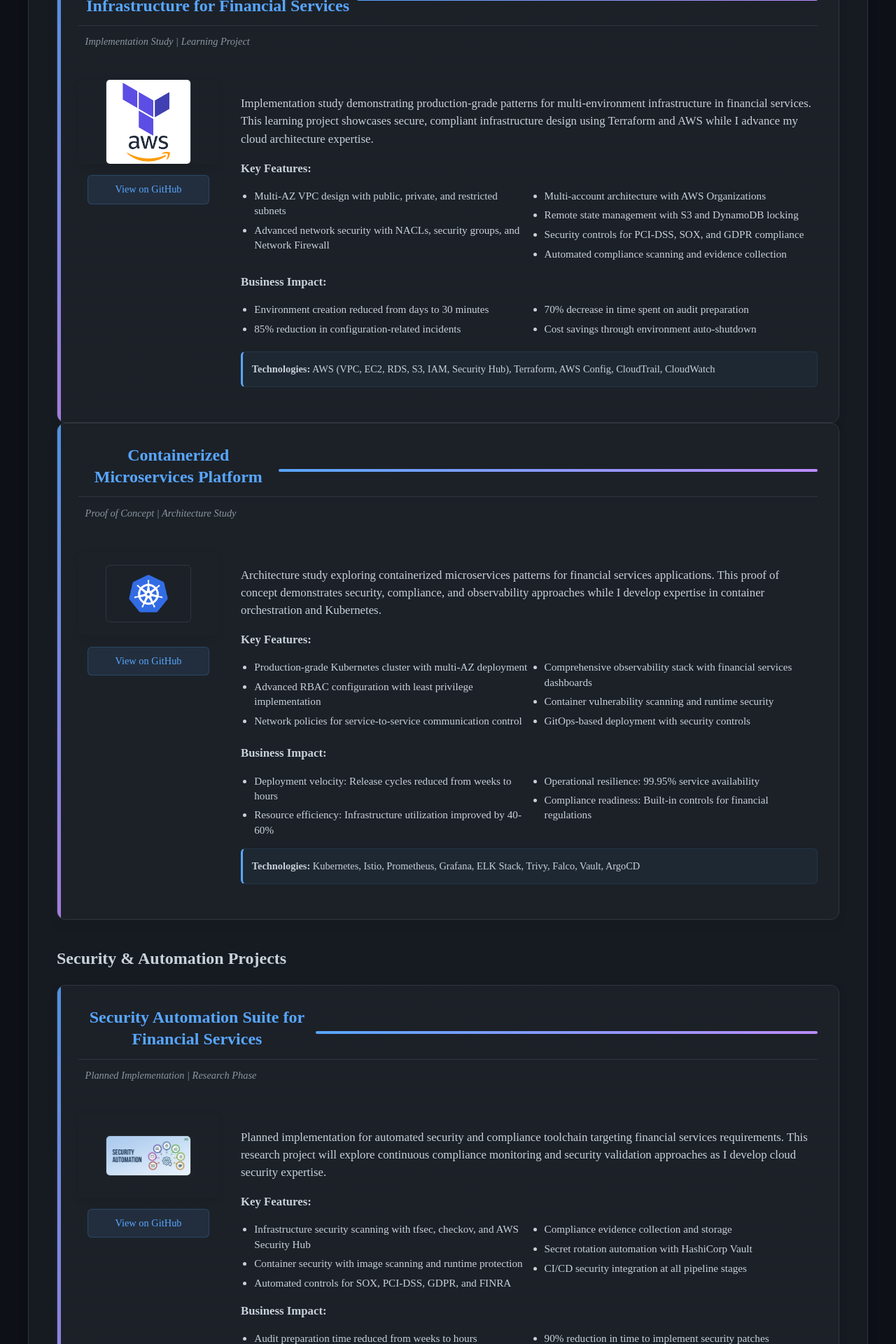
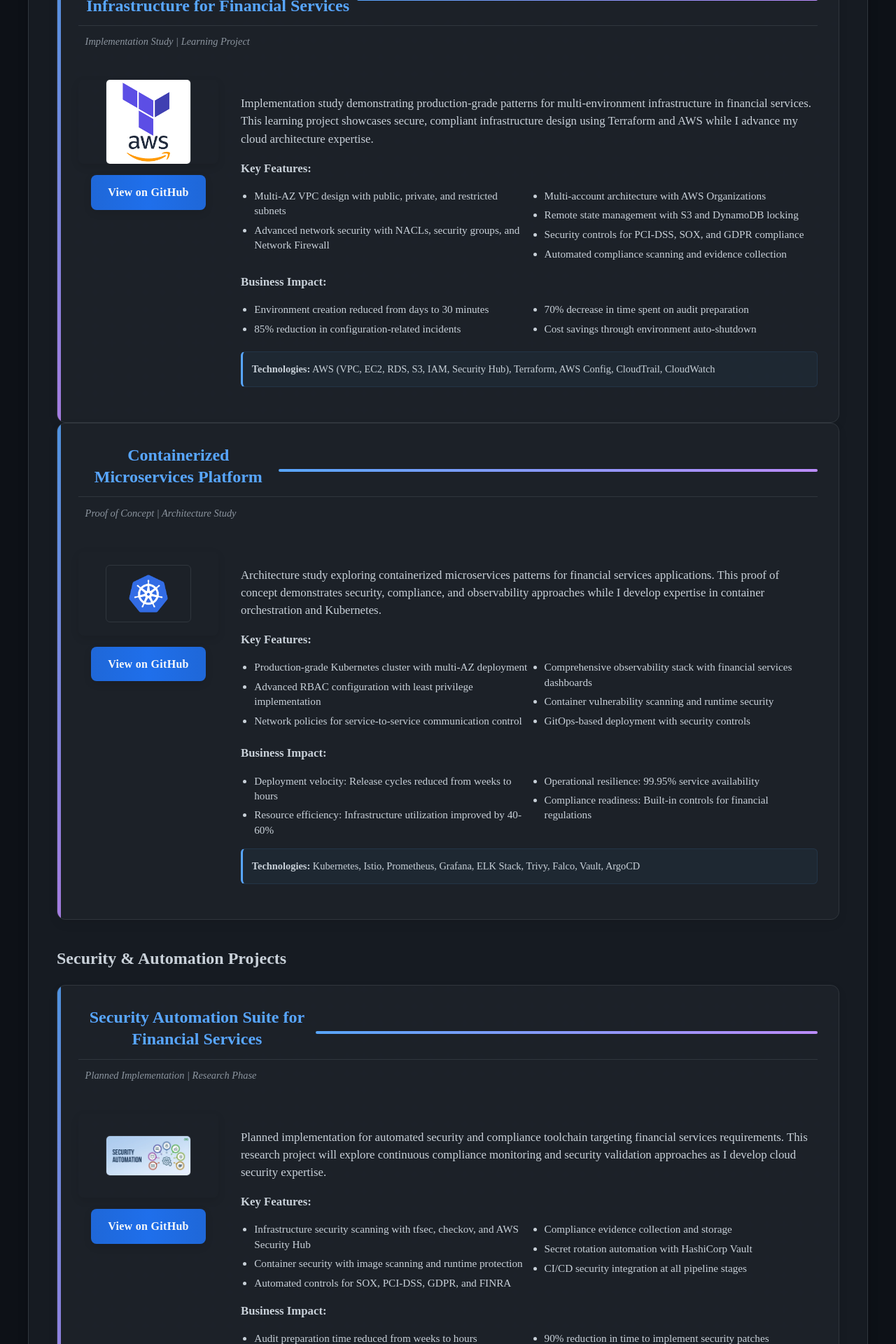
Before and after one commit to joshuamichaelhall/joshuamichaelhall.github.io, a Jekyll site: the page built from pages/portfolio.md, in a window 1280 px wide. Shown: the part 700-2620 px from the top of the page at 70% size. Built offline with Jekyll 4.4.1, drawn with Linux system fonts in a browser that asks for light colours; nearby versions of some CDN libraries.

Commit message:
update: lionel

```diff
--- a/assets/css/site-overrides.css
+++ b/assets/css/site-overrides.css
@@ -75,6 +75,97 @@
 
 .skill-header {
   margin-bottom: 0.8rem;
+}
+
+/* Global button styling to match hero buttons */
+.btn {
+  padding: 12px 24px;
+  border-radius: 8px;
+  font-weight: 600;
+  letter-spacing: 0.3px;
+  transition: all 0.3s ease;
+  position: relative;
+  overflow: hidden;
+  z-index: 1;
+  border: none;
+  box-shadow: 0 4px 12px rgba(0, 0, 0, 0.1);
+  text-decoration: none;
+  display: inline-block;
+}
+
+.btn:hover {
+  transform: translateY(-2px);
+  box-shadow: 0 8px 16px rgba(0, 0, 0, 0.15);
+  text-decoration: none;
+}
+
+/* Primary button styling */
+.primary-btn {
+  background: linear-gradient(90deg,
+    rgba(3, 102, 214, 0.9) 0%,
+    rgba(3, 102, 214, 1) 50%,
+    rgba(3, 102, 214, 0.9) 100%
+  );
+  color: #f8f9fa !important;
+}
+
+.primary-btn:hover {
+  background: linear-gradient(90deg,
+    rgba(3, 102, 214, 1) 0%,
+    rgba(3, 102, 214, 1) 50%,
+    rgba(3, 102, 214, 1) 100%
+  );
+}
+
+/* Secondary button styling */
+.secondary-btn {
+  background: linear-gradient(90deg,
+    rgba(111, 66, 193, 0.9) 0%,
+    rgba(111, 66, 193, 1) 50%,
+    rgba(111, 66, 193, 0.9) 100%
+  );
+  color: #f8f9fa !important;
+}
+
+.secondary-btn:hover {
+  background: linear-gradient(90deg,
+    rgba(111, 66, 193, 1) 0%,
+    rgba(111, 66, 193, 1) 50%,
+    rgba(111, 66, 193, 1) 100%
+  );
+}
+
+/* Tertiary button styling */
+.tertiary-btn {
+  background: linear-gradient(90deg,
+    rgba(227, 98, 9, 0.9) 0%,
+    rgba(227, 98, 9, 1) 50%,
+    rgba(227, 98, 9, 0.9) 100%
+  );
+  color: #f8f9fa !important;
+}
+
+.tertiary-btn:hover {
+  background: linear-gradient(90deg,
+    rgba(227, 98, 9, 1) 0%,
+    rgba(227, 98, 9, 1) 50%,
+    rgba(227, 98, 9, 1) 100%
+  );
+}
+
+/* Outlined button styling */
+.outlined-btn {
+  background: transparent;
+  border: 2px solid var(--btn-outline-border);
+  color: var(--btn-outline-text) !important;
+  box-shadow: none;
+}
+
+.outlined-btn:hover {
+  background: var(--primary-color);
+  color: #f8f9fa !important;
+  border-color: var(--primary-color);
+  box-shadow: 0 4px 12px rgba(0, 0, 0, 0.1);
 }
 
 /* LinkedIn CTA Styling */
@@ -170,3 +261,71 @@
   content: "→";
   color: var(--primary-color);
 }
+
+/* Large CTA button styling */
+.cta-main-btn {
+  font-size: 1.25rem;
+  padding: 16px 32px;
+  font-weight: 700;
+  letter-spacing: 0.5px;
+}
+
+.cta-main-btn:hover {
+  transform: translateY(-3px);
+  box-shadow: 0 12px 24px rgba(0, 0, 0, 0.2);
+}
+
+/* Make CTA box button stand out more */
+.cta-box .cta-main-btn {
+  margin-top: 1rem;
+  display: inline-block;
+}
+
+/* Dark theme button adjustments */
+.dark-theme .primary-btn {
+  background: linear-gradient(90deg,
+    rgba(31, 111, 235, 0.9) 0%,
+    rgba(31, 111, 235, 1) 50%,
+    rgba(31, 111, 235, 0.9) 100%
+  );
+}
+
+.dark-theme .primary-btn:hover {
+  background: linear-gradient(90deg,
+    rgba(31, 111, 235, 1) 0%,
+    rgba(31, 111, 235, 1) 50%,
+    rgba(31, 111, 235, 1) 100%
+  );
+}
+
+.dark-theme .secondary-btn {
+  background: linear-gradient(90deg,
+    rgba(110, 64, 201, 0.9) 0%,
+    rgba(110, 64, 201, 1) 50%,
+    rgba(110, 64, 201, 0.9) 100%
+  );
+}
+
+.dark-theme .secondary-btn:hover {
+  background: linear-gradient(90deg,
+    rgba(110, 64, 201, 1) 0%,
+    rgba(110, 64, 201, 1) 50%,
+    rgba(110, 64, 201, 1) 100%
+  );
+}
+
+.dark-theme .tertiary-btn {
+  background: linear-gradient(90deg,
+    rgba(241, 142, 28, 0.9) 0%,
+    rgba(241, 142, 28, 1) 50%,
+    rgba(241, 142, 28, 0.9) 100%
+  );
+}
+
+.dark-theme .tertiary-btn:hover {
+  background: linear-gradient(90deg,
+    rgba(241, 142, 28, 1) 0%,
+    rgba(241, 142, 28, 1) 50%,
+    rgba(241, 142, 28, 1) 100%
+  );
+}
--- a/assets/js/devto-integration.js
+++ b/assets/js/devto-integration.js
@@ -73,8 +73,8 @@
             </div>
             <div class="project-details">
               <div class="project-header">
-                <h3><a href="${article.url}" target="_blank" rel="noopener noreferrer">${article.title}</a></h3>
-                <a href="${article.url}" target="_blank" rel="noopener noreferrer" class="btn project-btn">Read Article</a>
+                <h3>${article.title}</h3>
+                <a href="${article.url}" target="_blank" rel="noopener noreferrer" class="btn primary-btn">Read Article</a>
               </div>
               <p class="project-description">${article.description}</p>
               <p class="article-date">Published: ${new Date(article.published_at).toLocaleDateString()}</p>
--- a/assets/js/github-integration.js
+++ b/assets/js/github-integration.js
@@ -148,8 +148,8 @@
             </div>
             <div class="project-details">
               <div class="project-header">
-                <h3><a href="${repo.html_url}">${repo.name}</a></h3>
-                <a href="${repo.html_url}" target="_blank" rel="noopener noreferrer" class="btn project-btn">View on GitHub</a>
+                <h3>${repo.name}</h3>
+                <a href="${repo.html_url}" target="_blank" rel="noopener noreferrer" class="btn primary-btn">View on GitHub</a>
               </div>
               <p class="project-description">${description}</p>
             </div>
--- a/pages/portfolio.md
+++ b/pages/portfolio.md
@@ -26,7 +26,7 @@
             <div class="project-image">
               <img src="/assets/images/terraform-aws.png" alt="Terraform AWS Infrastructure" />
             </div>
-            <a href="https://github.com/JoshuaMichaelHall-Tech/project-aws-infrastructure" class="github-link" target="_blank" rel="noopener noreferrer">View on GitHub</a>
+            <a href="https://github.com/JoshuaMichaelHall-Tech/project-aws-infrastructure" class="btn primary-btn" target="_blank" rel="noopener noreferrer">View on GitHub</a>
           </div>
           <div class="project-description">
             <p>Implementation study demonstrating production-grade patterns for multi-environment infrastructure in financial services. This learning project showcases secure, compliant infrastructure design using Terraform and AWS while I advance my cloud architecture expertise.</p>
@@ -65,7 +65,7 @@
             <div class="project-image">
               <img src="/assets/images/kubernetes.png" alt="Container Platform" />
             </div>
-            <a href="https://github.com/JoshuaMichaelHall-Tech/project-container-platform" class="github-link" target="_blank" rel="noopener noreferrer">View on GitHub</a>
+            <a href="https://github.com/JoshuaMichaelHall-Tech/project-container-platform" class="btn primary-btn" target="_blank" rel="noopener noreferrer">View on GitHub</a>
           </div>
           <div class="project-description">
             <p>Architecture study exploring containerized microservices patterns for financial services applications. This proof of concept demonstrates security, compliance, and observability approaches while I develop expertise in container orchestration and Kubernetes.</p>
@@ -108,7 +108,7 @@
             <div class="project-image">
               <img src="/assets/images/security-automation.png" alt="Security Automation" />
             </div>
-            <a href="https://github.com/JoshuaMichaelHall-Tech/project-security-automation" class="github-link" target="_blank" rel="noopener noreferrer">View on GitHub</a>
+            <a href="https://github.com/JoshuaMichaelHall-Tech/project-security-automation" class="btn primary-btn" target="_blank" rel="noopener noreferrer">View on GitHub</a>
           </div>
           <div class="project-description">
             <p>Planned implementation for automated security and compliance toolchain targeting financial services requirements. This research project will explore continuous compliance monitoring and security validation approaches as I develop cloud security expertise.</p>
@@ -147,7 +147,7 @@
             <div class="project-image">
               <img src="/assets/images/cicd-pipeline.png" alt="DevOps Pipeline" />
             </div>
-            <a href="https://github.com/JoshuaMichaelHall-Tech/project-devops-pipeline-financial" class="github-link" target="_blank" rel="noopener noreferrer">View on GitHub</a>
+            <a href="https://github.com/JoshuaMichaelHall-Tech/project-devops-pipeline-financial" class="btn primary-btn" target="_blank" rel="noopener noreferrer">View on GitHub</a>
           </div>
           <div class="project-description">
             <p>A robust CI/CD pipeline designed specifically for financial services applications, providing comprehensive security scanning, compliance validation, and automated deployment. This pipeline transitions code from development to production while enforcing security and compliance requirements at every stage.</p>
@@ -190,7 +190,7 @@
             <div class="project-image">
               <img src="/assets/images/enhanced_terminal_environment.png" alt="Enhanced Terminal Environment" />
             </div>
-            <a href="https://github.com/JoshuaMichaelHall-Tech/enhanced-terminal-environment" class="github-link" target="_blank" rel="noopener noreferrer">View on GitHub</a>
+            <a href="https://github.com/JoshuaMichaelHall-Tech/enhanced-terminal-environment" class="btn primary-btn" target="_blank" rel="noopener noreferrer">View on GitHub</a>
           </div>
           <div class="project-description">
             <p>Customized developer terminal environment with integrated tooling for zsh, tmux, and neovim focused on DevOps workflow optimization for financial services infrastructure management.</p>
```
Also changed, not shown: pages/about.md (+2 -2 lines), pages/roadmap.md (+1 -1 lines).
